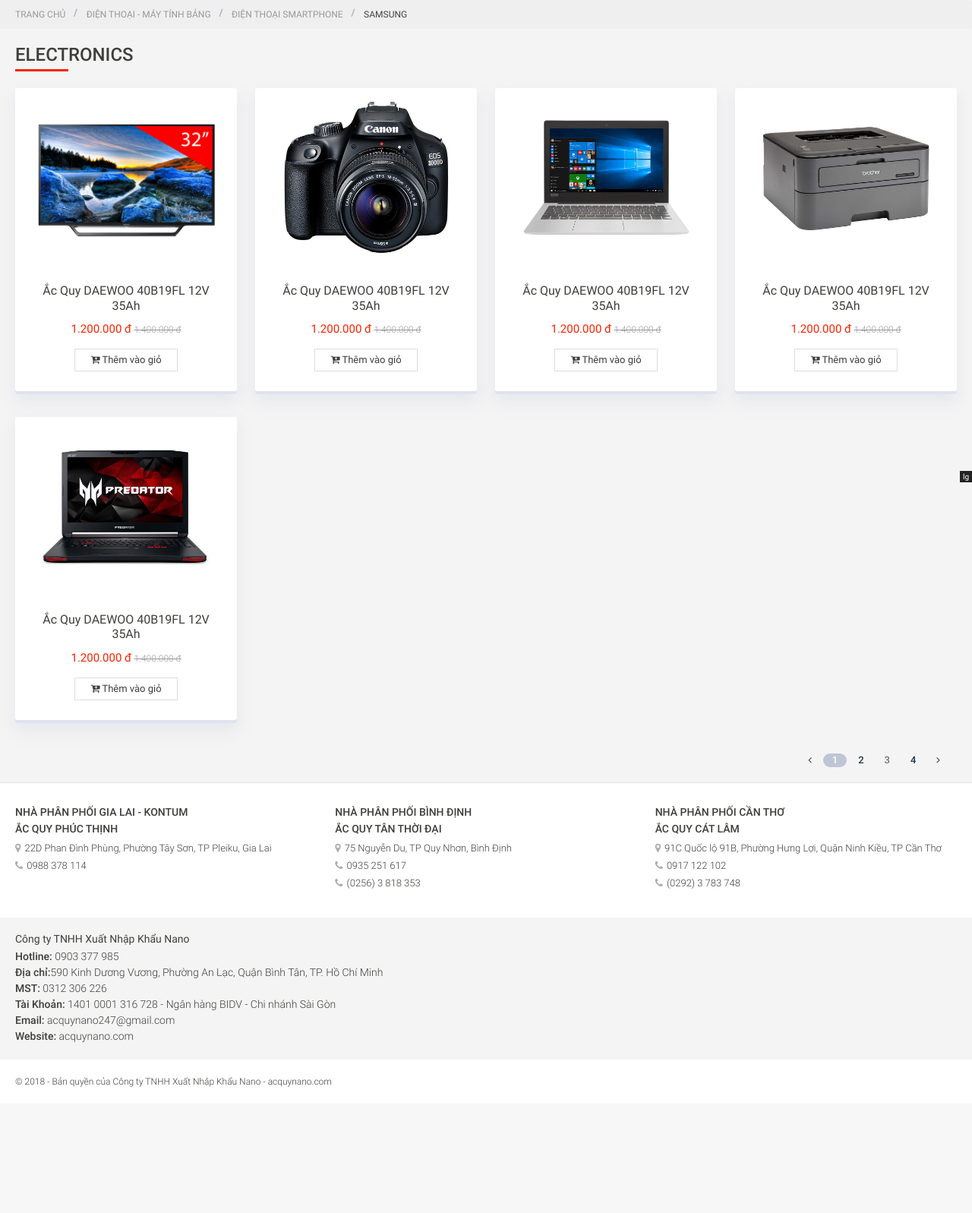
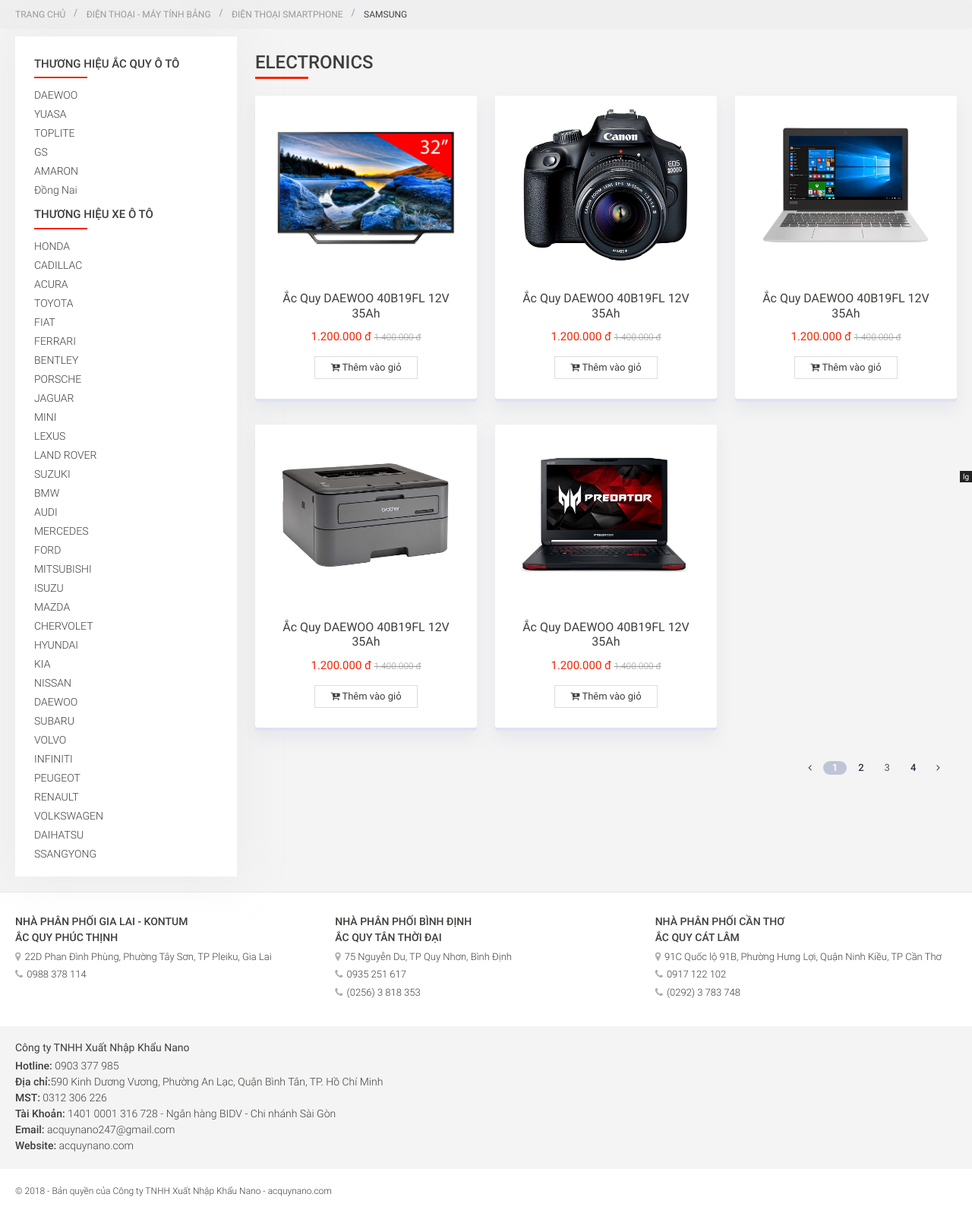
Before and after one commit to phudt90/nano, a PHP site: page /page_catalog.php in a window 1280 px wide. Shown: the part 165-1762 px from the top of the page at 76% size. Before the commit the page ends 1596 px from the top, so only its background shows below. Run offline with PHP 8.4, Linux system fonts and the light colour scheme; some libraries are stand-ins or nearby versions.

Commit message:
aaaaaaaa

```diff
--- a/app/sass/elements/_index.scss
+++ b/app/sass/elements/_index.scss
@@ -16,5 +16,6 @@
   'widget-tags',
   'widget-brands',
   'widget-menu-subpages',
+  'widget-services',
   'pagination'
   ;
--- a/app/sass/elements/_product-details.scss
+++ b/app/sass/elements/_product-details.scss
@@ -59,7 +59,7 @@
   }
 
   &__info-text {
-    @extend %font-size-xs;
+    @extend %font-size-sm;
 
     strong {
       font-weight: 500;
--- /dev/null
+++ b/app/sass/elements/_widget-services.scss
@@ -0,0 +1,24 @@
+.w-services {
+
+  &__box {
+    position: relative;
+    margin-bottom: 35px;
+
+    .fa {
+      font-size: 54px;
+      color: #777;
+    }
+
+    h3 {
+      color: #414857;
+      font-size: 20px;
+      font-weight: 500;
+      text-transform: capitalize;
+      margin-bottom: 10px;
+    }
+
+    .block-text {
+      font-size: 15px;
+    }
+  }
+}
--- a/page_catalog.php
+++ b/page_catalog.php
@@ -11,6 +11,78 @@
       <?php include 'partials/breadcrumb.php';?>
 
       <div class="container">
+        <div class="slds-grid slds-wrap slds-gutters">
+          <div class="slds-col slds-size_12-of-12 slds-large-size_3-of-12 slds-order_2 slds-large-order_1">
+            <div class="sidebar sidebar--left">
+              <div class="frame frame-default frame-type-menu_subpages frame-layout-0 frame-background-none frame-has-backgroundimage frame-space-before-none frame-space-after-none">
+                <div class="frame-container">
+                  <div class="frame-inner">
+                    <header><h3 class="element-header ">
+                        Thương hiệu ắc quy ô tô
+                      </h3></header>
+                    <ul class="menu-subpages">
+                      <li><a href="/danh-muc/ac-quy-o-to/theo-thuong-hieu-ac-quy/daewoo/" title="DAEWOO">DAEWOO</a></li>
+                      <li><a href="/danh-muc/ac-quy-o-to/theo-thuong-hieu-ac-quy/yuasa/" title="YUASA">YUASA</a></li>
+                      <li><a href="/danh-muc/ac-quy-o-to/theo-thuong-hieu-ac-quy/toplite/" title="TOPLITE">TOPLITE</a>
+                      </li>
+                      <li><a href="/danh-muc/ac-quy-o-to/theo-thuong-hieu-ac-quy/gs/" title="GS">GS</a></li>
+                      <li><a href="/danh-muc/ac-quy-o-to/theo-thuong-hieu-ac-quy/amaron/" title="AMARON">AMARON</a></li>
+                      <li><a href="/danh-muc/ac-quy-o-to/theo-thuong-hieu-ac-quy/dong-nai/" title="Đồng Nai">Đồng
+                          Nai</a></li>
+                    </ul>
+                  </div>
+                </div>
+              </div>
+              <div id="c368"
+                   class="frame frame-default frame-type-menu_subpages frame-layout-0 frame-background-none frame-has-backgroundimage frame-space-before-none frame-space-after-none"
+                   style="">
+                <div class="frame-container">
+                  <div class="frame-inner">
+                    <header><h3 class="element-header ">
+                        Thương hiệu xe ô tô
+                      </h3></header>
+                    <ul class="menu-subpages">
+                      <li><a href="/danh-muc/ac-quy-o-to/honda/" title="HONDA">HONDA</a></li>
+                      <li><a href="/danh-muc/ac-quy-o-to/cadillac/" title="CADILLAC">CADILLAC</a></li>
+                      <li><a href="/danh-muc/ac-quy-o-to/acura/" title="ACURA">ACURA</a></li>
+                      <li><a href="/danh-muc/ac-quy-o-to/toyota/" title="TOYOTA">TOYOTA</a></li>
+                      <li><a href="/danh-muc/ac-quy-o-to/fiat/" title="FIAT">FIAT</a></li>
+                      <li><a href="/danh-muc/ac-quy-o-to/ferrari/" title="FERRARI">FERRARI</a></li>
+                      <li><a href="/danh-muc/ac-quy-o-to/bentley/" title="BENTLEY">BENTLEY</a></li>
+                      <li><a href="/danh-muc/ac-quy-o-to/porsche/" title="PORSCHE">PORSCHE</a></li>
+                      <li><a href="/danh-muc/ac-quy-o-to/jaguar/" title="JAGUAR">JAGUAR</a></li>
+                      <li><a href="/danh-muc/ac-quy-o-to/mini/" title="MINI">MINI</a></li>
+                      <li><a href="/danh-muc/ac-quy-o-to/lexus/" title="LEXUS">LEXUS</a></li>
+                      <li><a href="/danh-muc/ac-quy-o-to/land-rover/" title="LAND ROVER">LAND ROVER</a></li>
+                      <li><a href="/danh-muc/ac-quy-o-to/suzuki/" title="SUZUKI">SUZUKI</a></li>
+                      <li><a href="/danh-muc/ac-quy-o-to/bmw/" title="BMW">BMW</a></li>
+                      <li><a href="/danh-muc/ac-quy-o-to/audi/" title="AUDI">AUDI</a></li>
+                      <li><a href="/danh-muc/ac-quy-o-to/mercedes/" title="MERCEDES">MERCEDES</a></li>
+                      <li><a href="/danh-muc/ac-quy-o-to/ford/" title="FORD">FORD</a></li>
+                      <li><a href="/danh-muc/ac-quy-o-to/misubishi/" title="MITSUBISHI">MITSUBISHI</a></li>
+                      <li><a href="/danh-muc/ac-quy-o-to/isuzu/" title="ISUZU">ISUZU</a></li>
+                      <li><a href="/danh-muc/ac-quy-o-to/mazda/" title="MAZDA">MAZDA</a></li>
+                      <li><a href="/danh-muc/ac-quy-o-to/chervolet/" title="CHERVOLET">CHERVOLET</a></li>
+                      <li><a href="/danh-muc/ac-quy-o-to/theo-thuong-hieu-xe/hyundai/" title="HYUNDAI">HYUNDAI</a></li>
+                      <li><a href="/danh-muc/ac-quy-o-to/kia/" title="KIA">KIA</a></li>
+                      <li><a href="/danh-muc/ac-quy-o-to/nissan/" title="NISSAN">NISSAN</a></li>
+                      <li><a href="/danh-muc/ac-quy-o-to/theo-thuong-hieu-xe/daewoo/" title="DAEWOO">DAEWOO</a></li>
+                      <li><a href="/danh-muc/ac-quy-o-to/subaru/" title="SUBARU">SUBARU</a></li>
+                      <li><a href="/danh-muc/ac-quy-o-to/volvo/" title="VOLVO">VOLVO</a></li>
+                      <li><a href="/danh-muc/ac-quy-o-to/infiniti/" title="INFINITI">INFINITI</a></li>
+                      <li><a href="/danh-muc/ac-quy-o-to/peugeot/" title="PEUGEOT">PEUGEOT</a></li>
+                      <li><a href="/danh-muc/ac-quy-o-to/renault/" title="RENAULT">RENAULT</a></li>
+                      <li><a href="/danh-muc/ac-quy-o-to/volkswagen/" title="VOLKSWAGEN">VOLKSWAGEN</a></li>
+                      <li><a href="/danh-muc/ac-quy-o-to/daihatsu/" title="DAIHATSU">DAIHATSU</a></li>
+                      <li><a href="/danh-muc/ac-quy-o-to/theo-thuong-hieu-xe/ssangyong/" title="SSANGYONG">SSANGYONG</a>
+                      </li>
+                    </ul>
+                  </div>
+                </div>
+              </div>
+            </div>
+          </div>
+          <div class="slds-col slds-size_12-of-12 slds-large-size_9-of-12 slds-order_1 slds-large-order_2">
             <div class="page-title-wrapper">
               <h1 class="page-title">
                 <span class="base" data-ui-id="page-title-wrapper">Electronics</span>
@@ -20,7 +92,7 @@
             <div class="list-products list-products-grid">
               <div class="slds-grid slds-wrap slds-gutters">
                 <?php foreach($products as $product) { ?>
-            <div class="list-products__item slds-col slds-size_12-of-12 slds-medium-size_6-of-12 slds-large-size_4-of-12 slds-x-large-size_3-of-12">
+                <div class="list-products__item slds-col slds-size_12-of-12 slds-medium-size_6-of-12 slds-large-size_4-of-12 slds-x-large-size_4-of-12">
                   <div class="list-products__item-info">
                     <div class="list-products__item-inner">
                       <div class="box-image">
@@ -86,6 +158,8 @@
               </li>
             </ul>
           </div>
+        </div>
+      </div>
     </main>
   </div>
 </div>
```
Also changed, not shown: page_ototruyenthong.php (added, +118 -0 lines), dist/css/main.css, 1 other file. Lines whose indentation alone changed are shown as unchanged.
